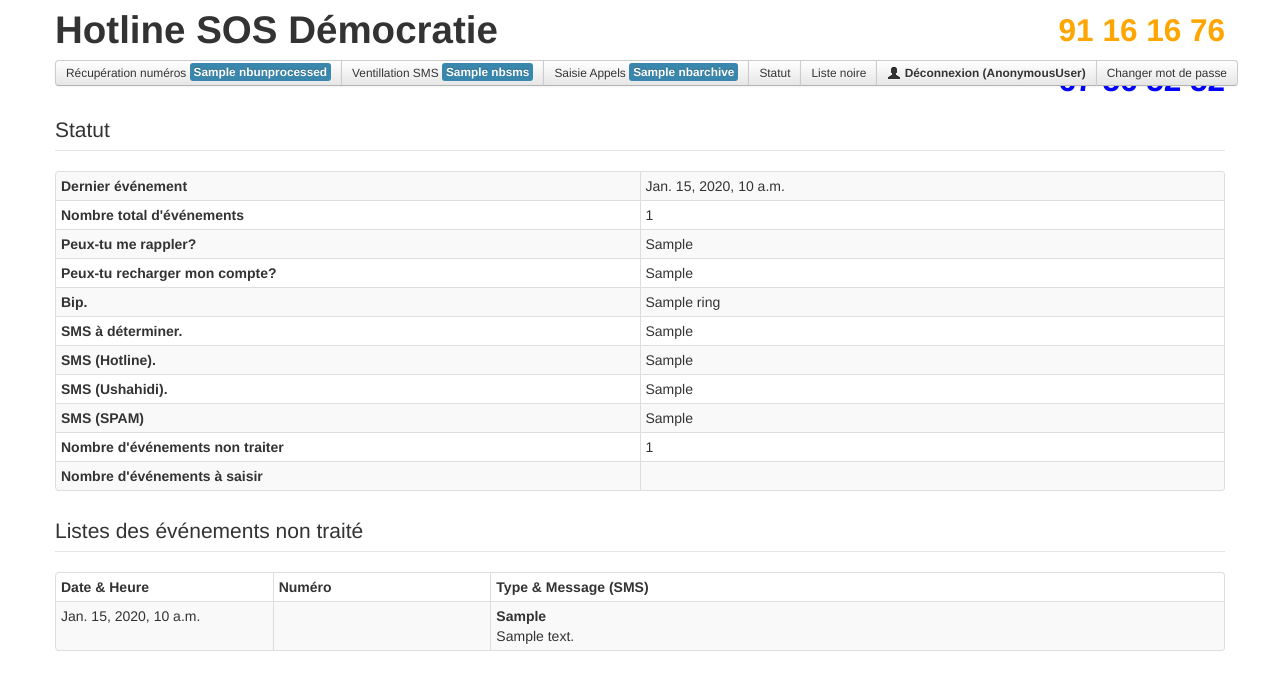
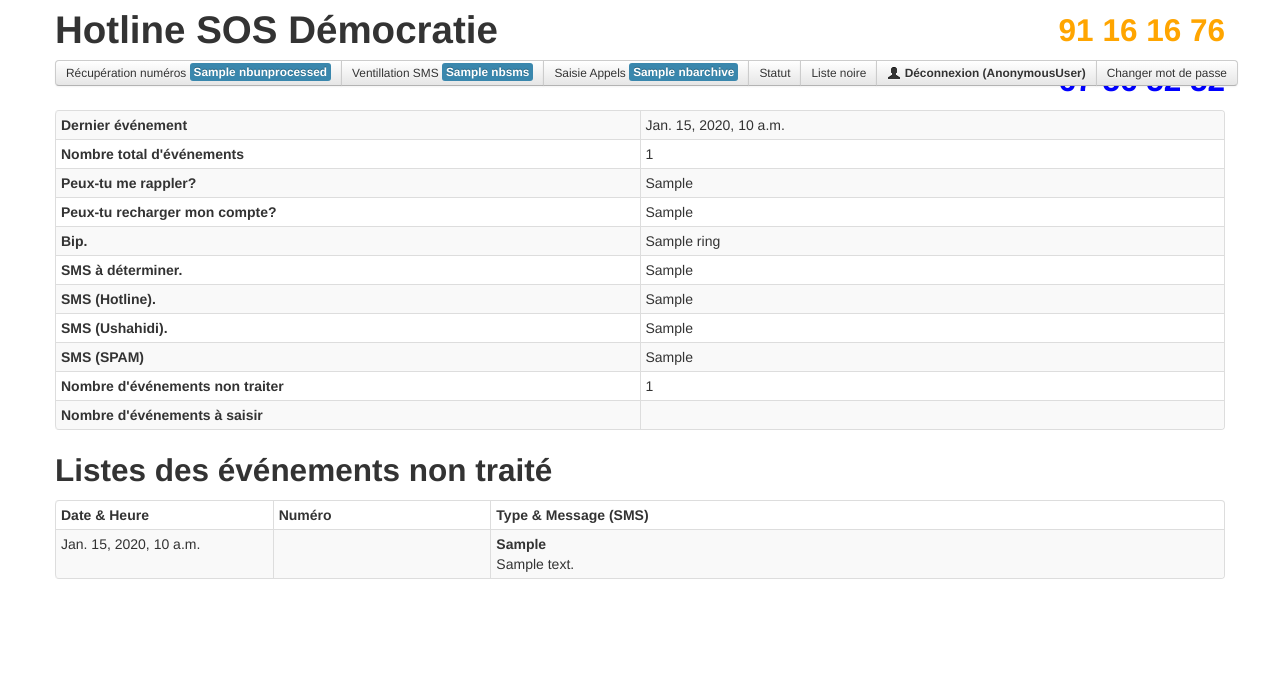
Before and after one commit to jokkolabs/hotline_dispatch, a Django app: template dispatcher/templates/status_page.html in a window 1280 px wide. Shown: the top 690 px of the page. Run offline with Django 3.2, Linux system fonts and the light colour scheme; the template is opened without the code that fills it: most values are stand-ins (such as "Sample title", 1, 10 or a date in 2020); parts of the project's set-up code (start-up, migrations or seed data) failed here and were passed over.

Commit message:
suppression de <legend> du html

```diff
--- a/dispatcher/templates/status_page.html
+++ b/dispatcher/templates/status_page.html
@@ -2,8 +2,6 @@
 {% load dispatcher %}
 
 {% block content %}
-
-<legend>Statut</legend>
 
 <table class="table table-condensed table-hover table-bordered table-striped">
     <tbody>
@@ -54,7 +52,7 @@
     </tbody>
     </table>
 {% if untreated %}
-<legend>Listes des événements non traité</legend>
+<h2>Listes des événements non traité</h2>
     <table class="table table-condensed table-hover table-bordered table-striped">
     <thead>
     <tr>
```
